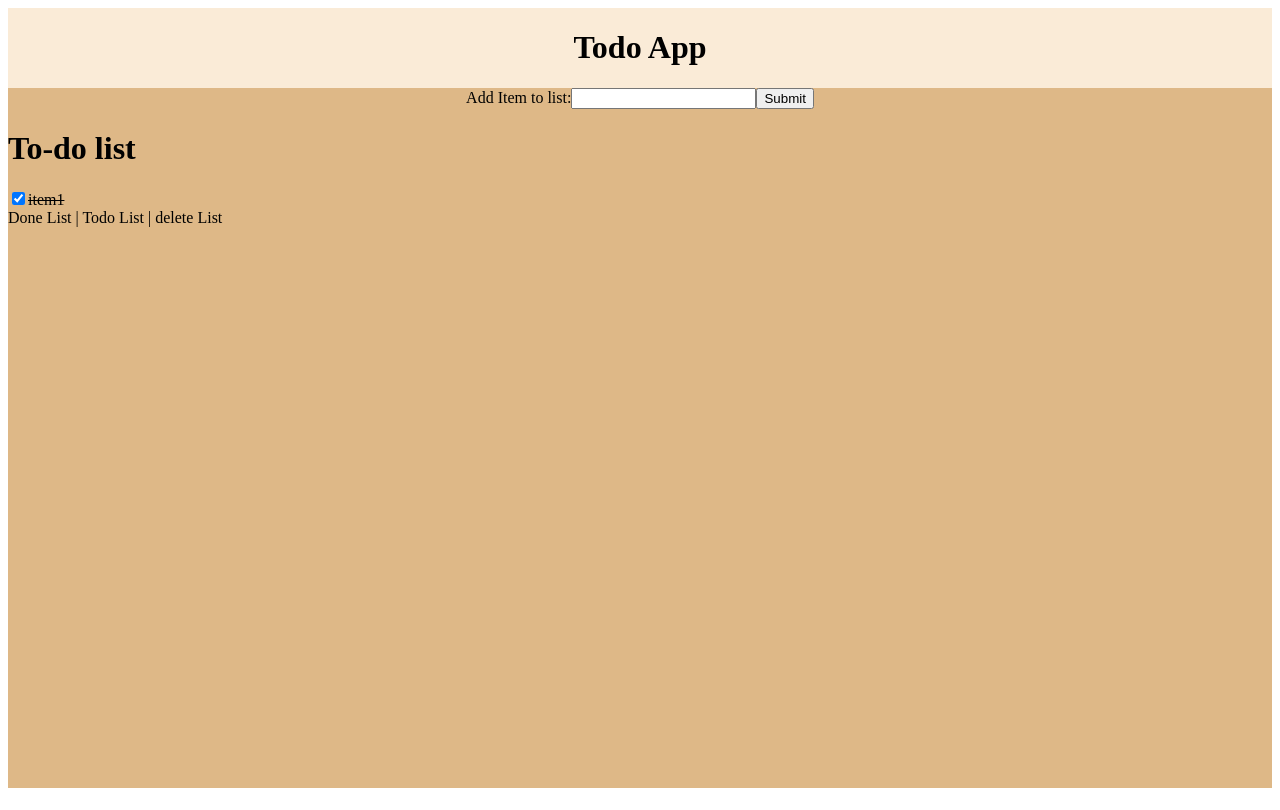
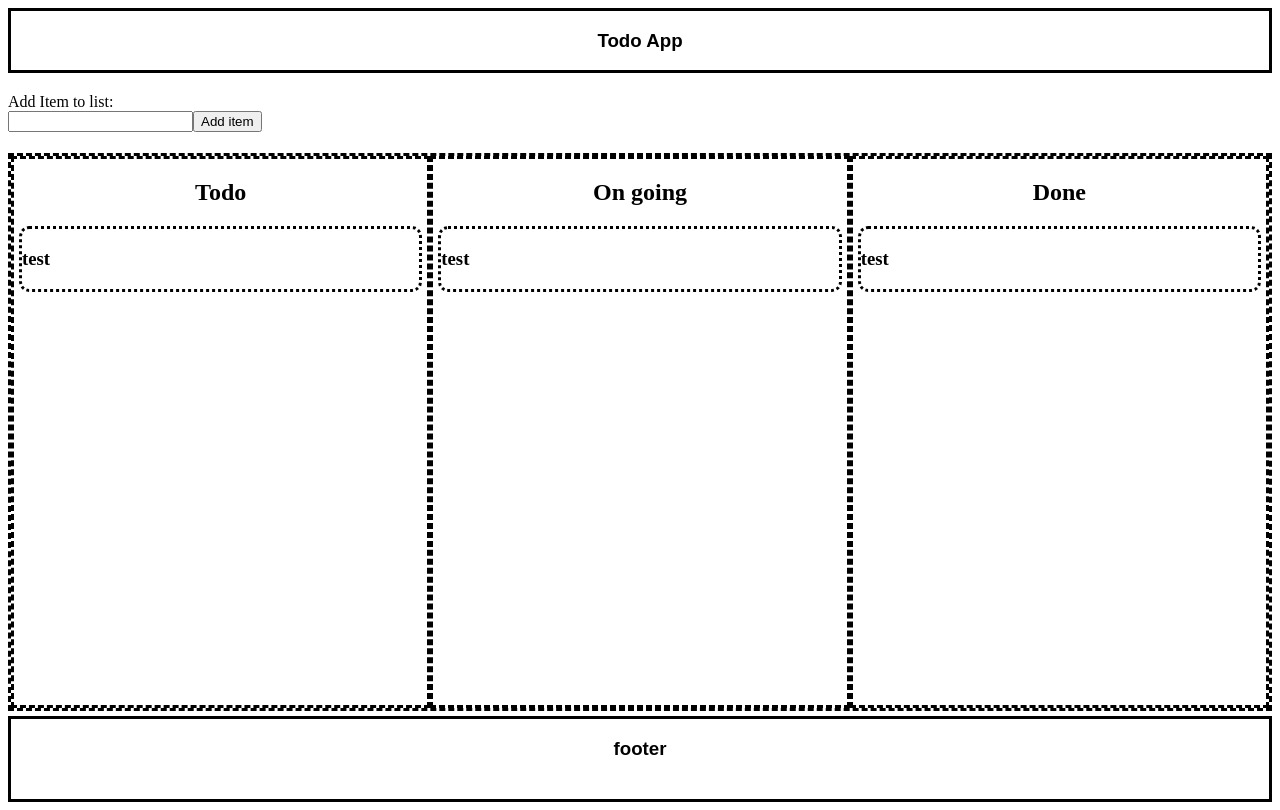
Before and after one commit to sanjay186/TodoApp, a React (Create React App) app: page / in a window 1280 px wide. Built offline with nearby package versions, Linux system fonts and the light colour scheme.

Commit message:
changes with flexbox

```diff
--- a/src/component/AddValue.jsx
+++ b/src/component/AddValue.jsx
@@ -36,13 +36,13 @@ export class AddValue extends Component {
     return (
       <div className="form">
         <form onSubmit={this.handleSubmit}>
-          Add Item to list:
+          Add Item to list: <br/>
           <input
             type="text"
             value={this.state.value}
             onChange={this.handleChange}
           />
-          <input type="submit" value="Submit" />
+          <input type="submit" value="Add item" />
         </form>
       </div>
     );
--- /dev/null
+++ b/src/component/Itemcard.jsx
@@ -0,0 +1,16 @@
+import React from "react";
+import "./styles/ItemCard.css";
+
+const  ItemCard =()=>{
+    return(
+
+        <div className="item-wrapper">
+        <div className="item-card">
+      <h3>test</h3>
+        </div>
+        </div>
+
+    )
+    }
+
+    export default ItemCard;
--- /dev/null
+++ b/src/component/styles/ItemCard.css
@@ -0,0 +1,16 @@
+.item-wrapper{
+    display:flex;
+    flex-direction: column;
+    flex-grow: 1 ;
+    flex-basis: auto;
+}
+.item-card{
+    display: flex;
+    flex-direction: column;
+    /* background-color: rgb(223, 223, 81); */
+    border-style: dotted;
+    border-radius: 10px;
+    margin-left: 5px;
+    margin-right: 5px;
+
+}
--- a/src/component/styles/componentStyles.css
+++ b/src/component/styles/componentStyles.css
@@ -1,3 +1,4 @@
 .form{
-    text-align: center;
+   display: flex;
+   margin-top: 20px;
 }
--- /dev/null
+++ b/src/container/AppContainer.jsx
@@ -0,0 +1,40 @@
+import React from "react";
+import AddValue from "../component/AddValue";
+import "./Styles/AppContainer.css";
+import ItemCard from "../component/Itemcard";
+
+const AppContainer =() =>{
+    return (
+        <>
+         <div className="inputclass">
+        <AddValue/>
+      </div>
+      <div className="appcontainer">
+
+<div className="col">
+
+ <div className="heading">
+ <h2 >Todo</h2>
+ </div>
+<ItemCard/>
+
+
+</div>
+<div className="col">
+<div className="heading">
+<h2>On going</h2>
+</div>
+<ItemCard/>
+</div>
+<div className="col">
+<div className="heading">
+<h2>Done</h2>
+</div>
+<ItemCard/>
+</div>
+
+      </div>
+      </>
+    );
+}
+export default AppContainer;
--- a/src/container/MainContainer.jsx
+++ b/src/container/MainContainer.jsx
@@ -1,16 +1,21 @@
 import React from "react";
-import App from "../component/App";
 import "./Styles/mainContainer.css";
+import AppContainer from "./AppContainer";
 
 export const MainContainer = () => {
   return (
-    <div className="main-div">
+    <div className="container">
       <div className="header">
-        <h1>Todo App</h1>
+        <div className="font">
+         <h3>Todo App</h3>
+          </div>
       </div>
-      <div className="appcontainer">
-        <App />
+     <AppContainer/>
+      <div className="footer">
+        <div className="font">
+        <h3>footer</h3> </div>
       </div>
+
     </div>
   );
 };
--- /dev/null
+++ b/src/container/Styles/AppContainer.css
@@ -0,0 +1,19 @@
+.inputclass{
+    height: 10vh;
+}
+.appcontainer{
+    display: flex;
+    border-style: dashed;
+  justify-content: space-evenly;
+  min-height: 69vh;
+
+}
+
+.col{
+    display: flex;
+    /* background-color: antiquewhite; */
+    border-style: dashed;
+   width: 600px;
+
+ flex-direction:column;
+}
--- a/src/container/Styles/mainContainer.css
+++ b/src/container/Styles/mainContainer.css
@@ -1,16 +1,43 @@
-.main-div {
+.container {
    width: 100%;
    height: 100%;
+   display :flex;
+   flex-direction: column;
+
+
 }
+.font{
+    font-family: Arial, Helvetica, sans-serif;
+    display: flex;
+    font-weight: 900;
+    text-align: center;
+
+}
+
 .header{
-    display :grid;
-    background-color: antiquewhite;
-    text-align: center;
+    display :flex;
+  /* background-color: rgb(187, 187, 57); */
+  border-style: solid;
+  justify-content: center;
+
+  flex-flow: wrap;
+
 }
-.appcontainer{
-    width: auto;
 
-    height: 700px;
+.footer{
+    height: 10vh;
+    display :flex;
+    /* background-color: brown; */
+    border-style: solid;
+    justify-content: center;
+    margin-top: auto;
+    margin-top: 5px;
 
-    background-color: burlywood;
+
+
 }
+
+.heading{
+display: flex;
+justify-content: center;
+}
```
